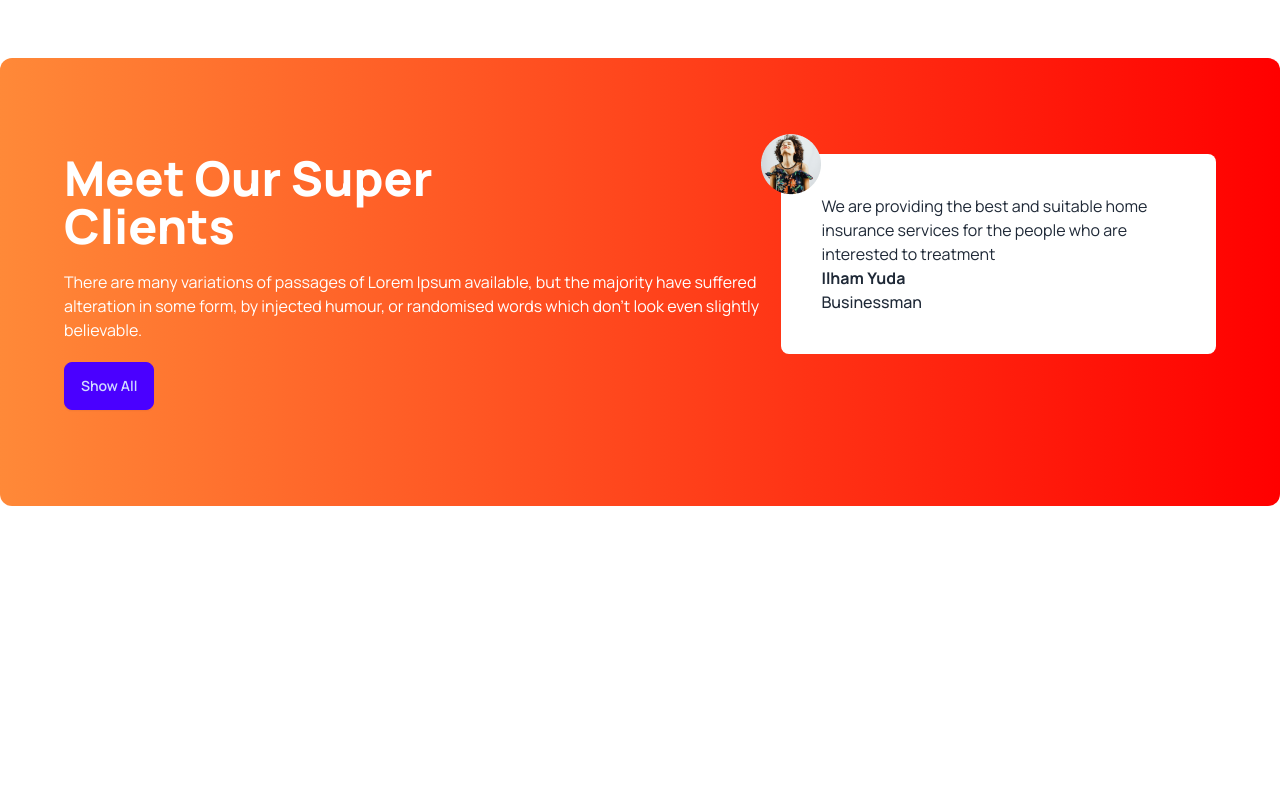
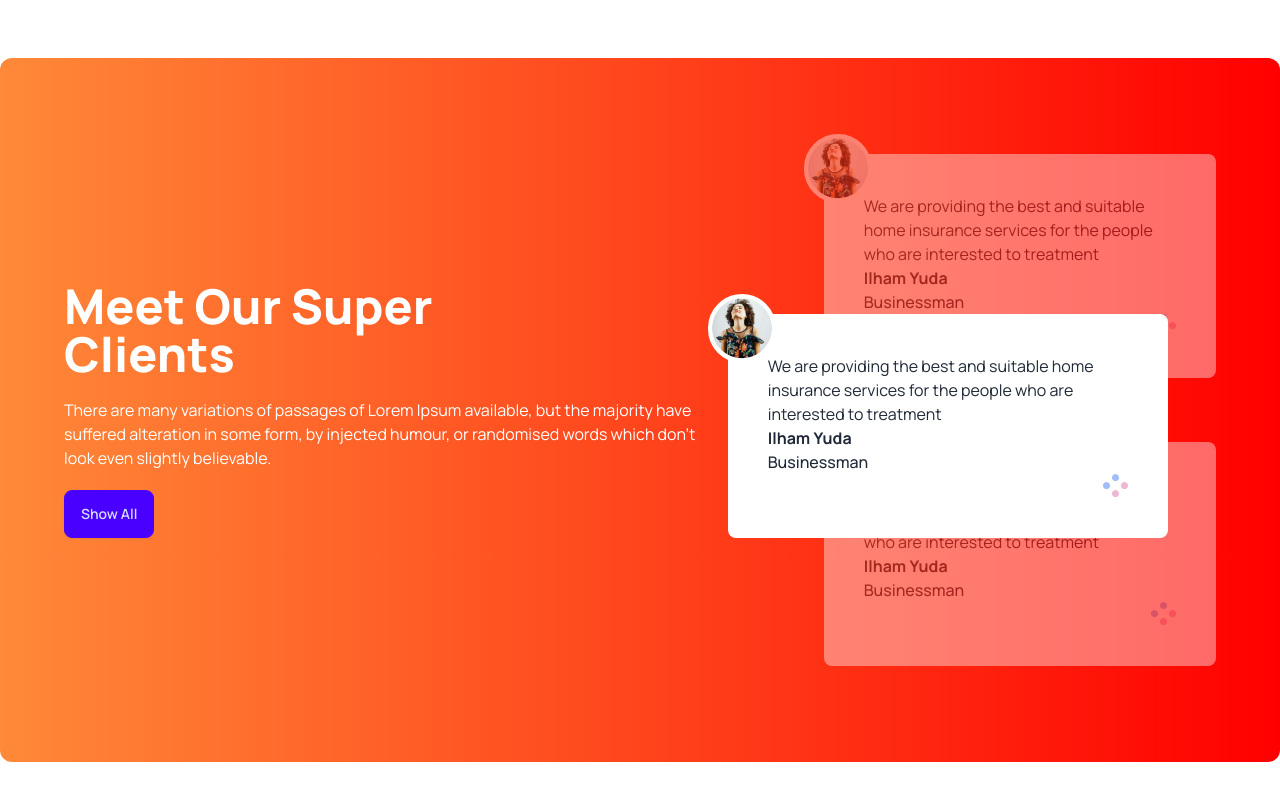
Before and after one commit to emonhosen0130/tea-house-daiysui, a plain HTML site: page index.html in a window 1280 px wide. Shown: the part 1733-2533 px from the top of the page. Before the commit the page ends 2335 px from the top, so only its background shows below. Drawn offline with nearby package versions, Linux system fonts and the light colour scheme.

Commit message:
added new section

```diff
--- a/index.html
+++ b/index.html
@@ -109,6 +109,7 @@
 
             </div>
             <div class="space-y-5 flex-1">
+              <div>
                 <h3 class="text-5xl font-extrabold">Great Tea, Freshly <br> Presented</h3>
                 <p>The meaning of gong cha is chanese is to provide the best tea to emperor from all possessions . It
                     represents the highest quality and self expectation. Establishing in 2006, Gong cha had been deeply
@@ -118,11 +119,13 @@
                 <p>A Unique and different style from other teapots gives a luxurious and minimalist impression</p>
                 <h4 class="text-2xl font-bold">Premium Quality</h4>
                 <p>Premium Quality that makes tea more elegant and more durable when you use it.</p>
+              </div>
             </div>
         </section>
         <!-- super Clients -->
         <section class="my-24 rounded-xl flex flex-col-1 lg:flex-col-2 bg-gradient-to-r from-[#FF8938] to-[#F00] px-16 py-24">
-            <div class="space-y-5">
+            <div class=" flex items-center lg:pr-28">
+               <div class="space-y-5">
                 <h2 class="text-5xl font-extrabold text-white">Meet Our Super <br> Clients</h2>
                 <p class="text-white">
                     There are many variations of passages of Lorem Ipsum available, but the majority have suffered
@@ -130,18 +133,51 @@
                     believable.
                 </p>
                 <button class="btn btn-primary">Show All</button>
+               </div>
 
             </div>
-            <div>
-                <!-- review -->
-                <div class=" relative p-10 rounded-lg bg-white">
-                    <img class="absolute -top-5 -left-5" src="images/client.png" alt="">
+            <div class="relative">
+                <!-- next review -->
+                <div class="opacity-40 mb-16 relative z-10 p-10 rounded-lg bg-white">
+                    <img class="absolute -top-5 -left-5 border-4 border-white rounded-full bg-white" src="images/client.png" alt="">
                     <p>
                         We are providing the best and suitable home insurance services for the people who are interested
                         to treatment
                     </p>
                     <h2 class="font-bold">Ilham Yuda</h2>
                     <p class="font-medium">Businessman</p>
+                    <div class="flex justify-end">
+                        <img src="images/circles.png" alt="">
+                    </div>
+
+                </div>
+                <!-- current review -->
+                <div class=" absolute z-20 top-40 lg:-left-24 lg:w-[440px] p-10 rounded-lg bg-white">
+                    <img class="absolute -top-5 -left-5 border-4 border-white rounded-full bg-white" src="images/client.png" alt="">
+                    <p>
+                        We are providing the best and suitable home insurance services for the people who are interested
+                        to treatment
+                    </p>
+                    <h2 class="font-bold">Ilham Yuda</h2>
+                    <p class="font-medium">Businessman</p>
+                    <div class="flex justify-end">
+                        <img src="images/circles.png" alt="">
+                    </div>
+
+                </div>
+                <!-- previous review -->
+                <div class="opacity-40 z-10 relative p-10 rounded-lg bg-white">
+                    <img class="absolute -top-5 -left-5 border-4 border-white rounded-full bg-white" src="images/client.png" alt="">
+                    <p>
+                        We are providing the best and suitable home insurance services for the people who are interested
+                        to treatment
+                    </p>
+                    <h2 class="font-bold">Ilham Yuda</h2>
+                    <p class="font-medium">Businessman</p>
+                    <div class="flex justify-end">
+                        <img src="images/circles.png" alt="">
+                    </div>
+
                 </div>
             </div>
 
```
